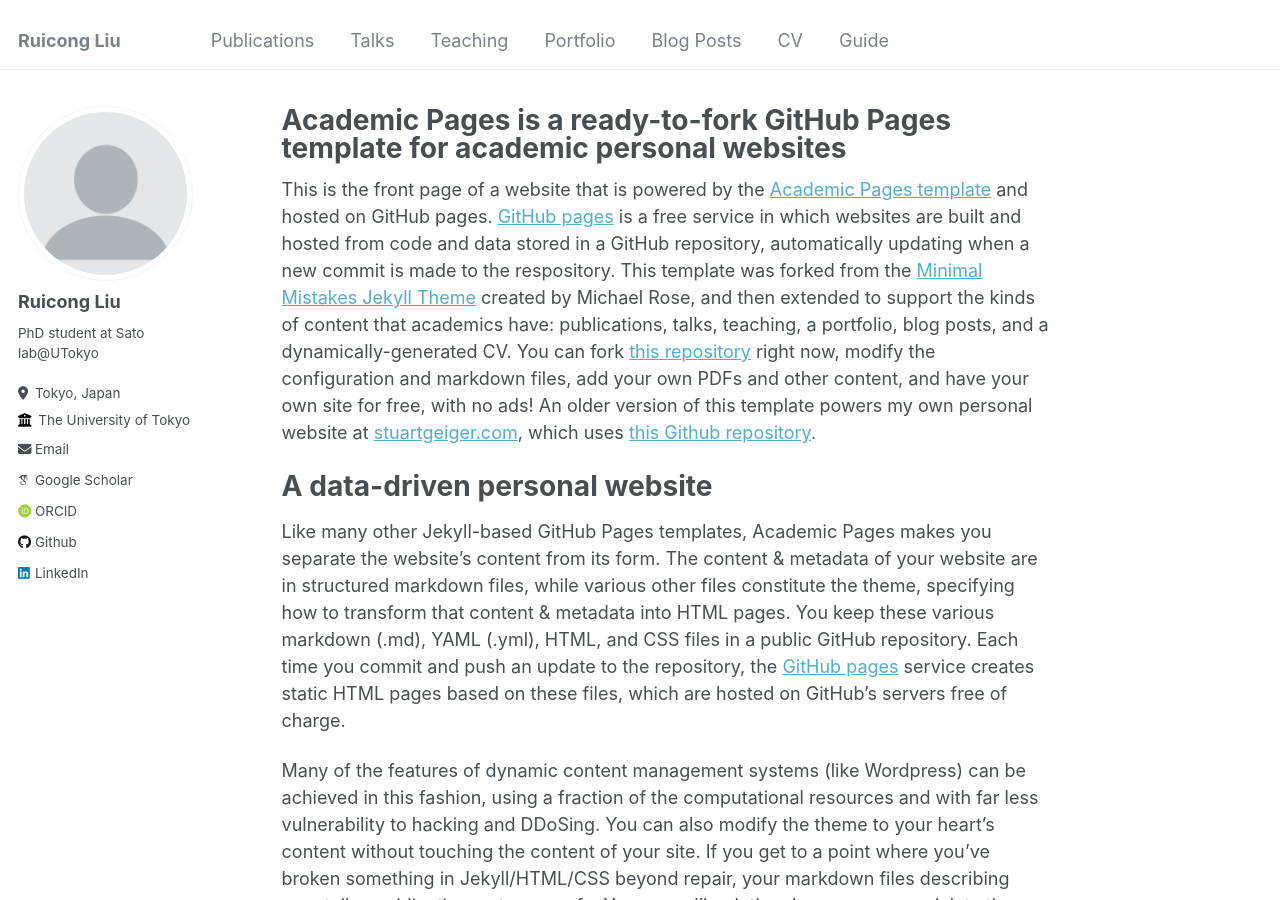
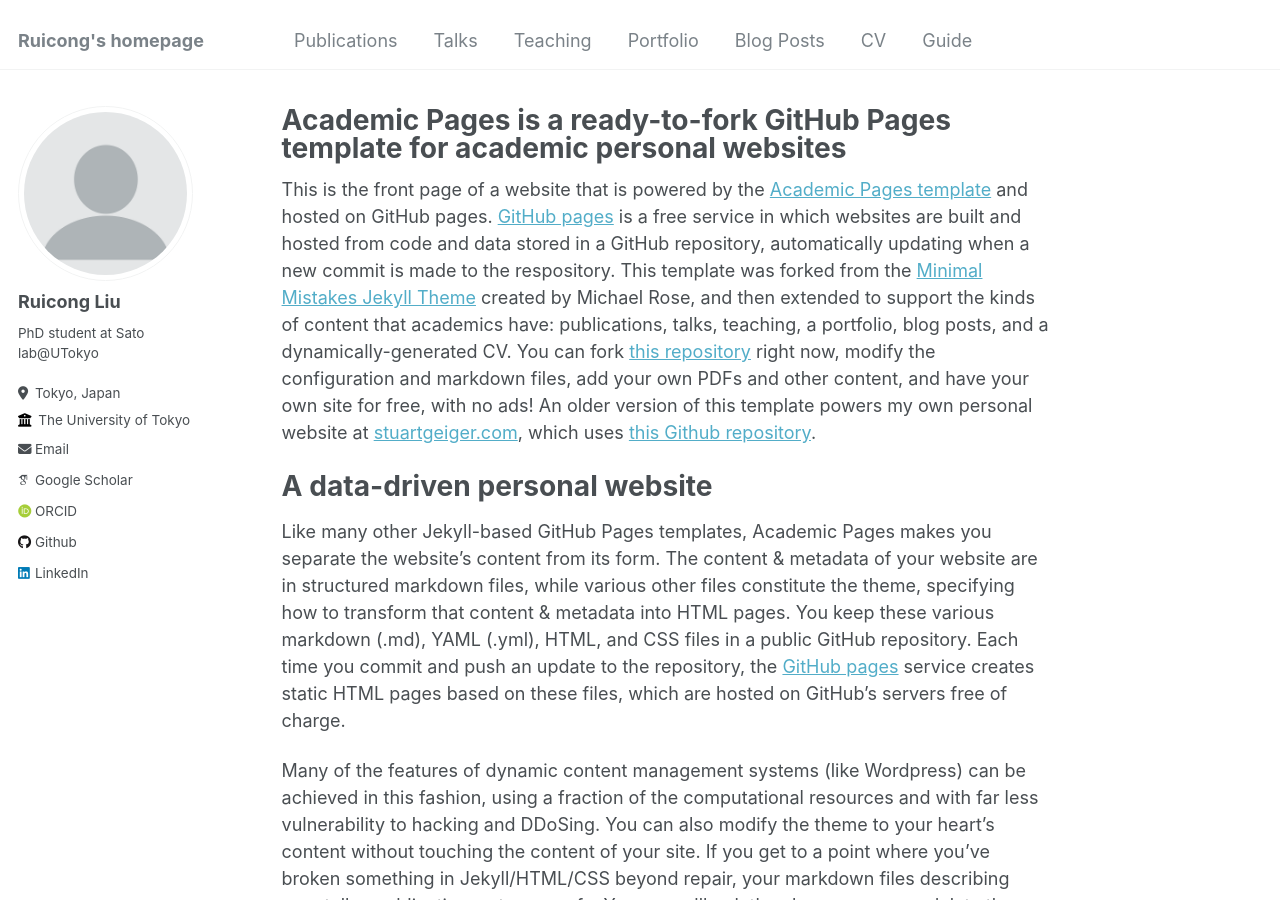
Before and after one commit to RuicongLiu/RuicongLiu.github.io, a Jekyll site: the page built from _pages/about.md, in a window 1280 px wide and 900 px high. Built offline with Jekyll 4.4.1, drawn with Linux system fonts in a browser that asks for light colours; some web fonts are replaced.

Commit message:
modified:   _config.yml

```diff
--- a/_config.yml
+++ b/_config.yml
@@ -8,7 +8,7 @@
 
 # Basic Site Settings
 locale                   : "en-US"
-title                    : "Ruicong Liu"
+title                    : "Ruicong's homepage"
 title_separator          : "-"
 name                     : &name "Your Name"
 description              : &description "personal description"
```
